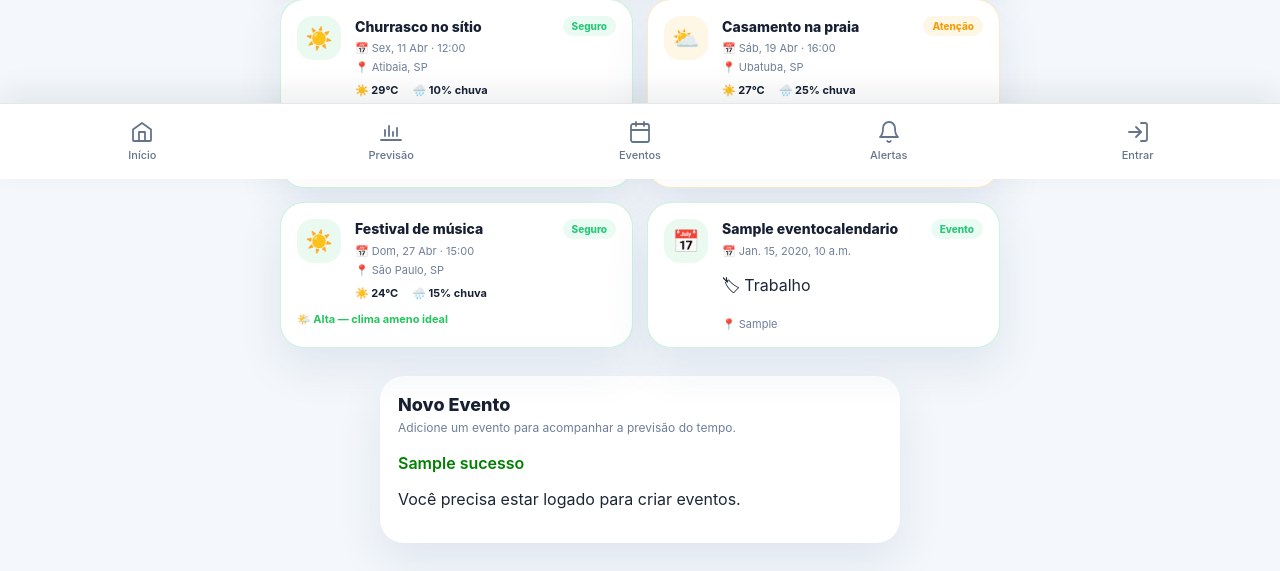
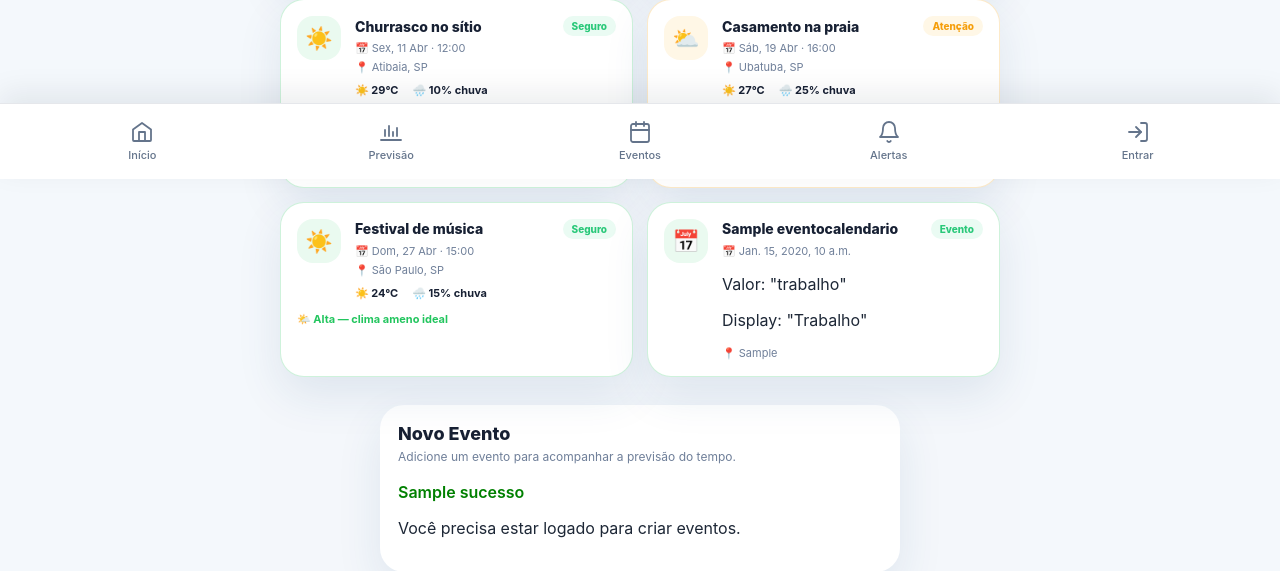
Before and after one commit to raphaabreu16/ClimaGo---Django, a Django app: template templates/core/eventos.html in a window 1280 px wide. Shown: the part 621-1192 px from the top of the page. Run offline with Django 5.2, Linux system fonts and the light colour scheme; tables that the repository leaves empty hold one stand-in row (values such as "Sample post"); the template is opened without the code that fills it: values that come from a table or form of the project are taken from there, most other values are stand-ins (such as "Sample title", 1, 10 or a date in 2020).

Commit message:
Update eventos.html

```diff
--- a/templates/core/eventos.html
+++ b/templates/core/eventos.html
@@ -311,7 +311,8 @@
             </p>
 
             <p>
-                🏷 {{ evento.get_tipo_evento_display }}
+            <p>Valor: "{{ evento.tipo_evento }}"</p>
+            <p>Display: "{{ evento.get_tipo_evento_display }}"</p>
             </p>
 
             <p class="event-page-location">
```
